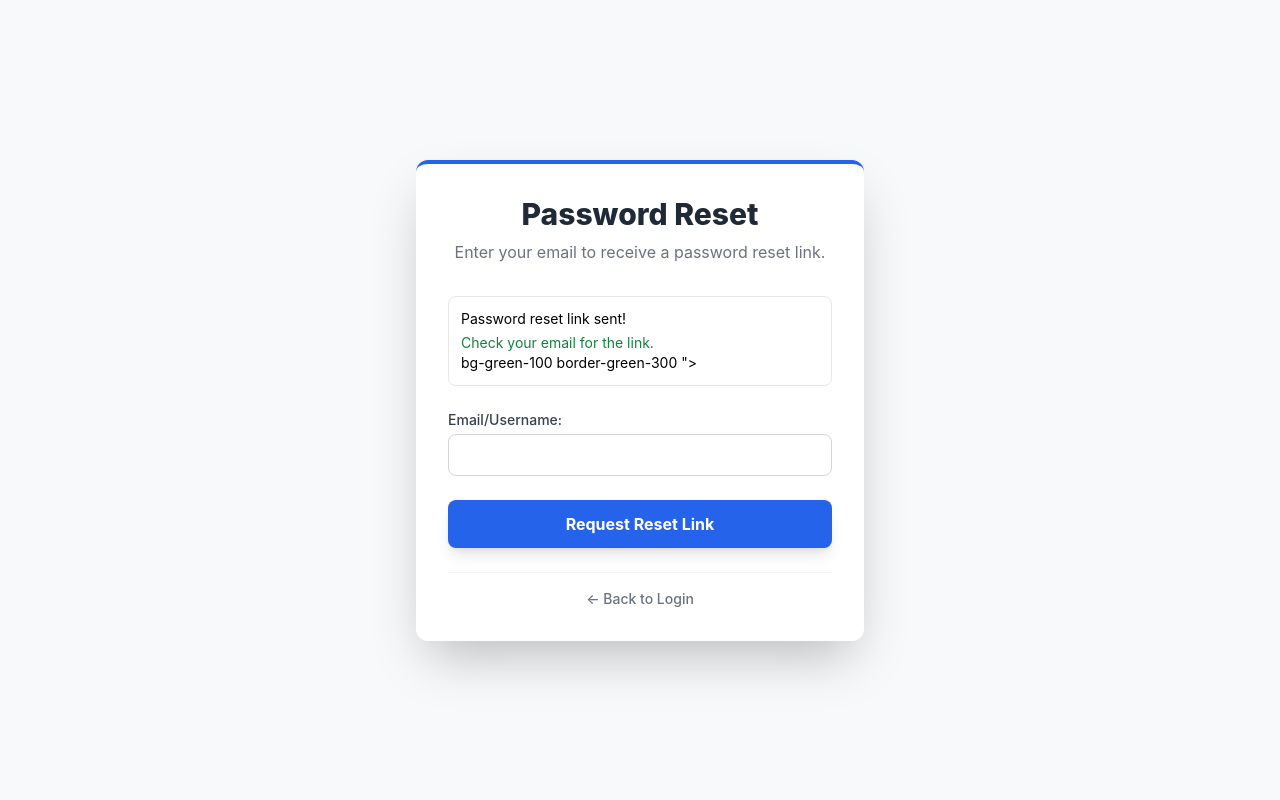
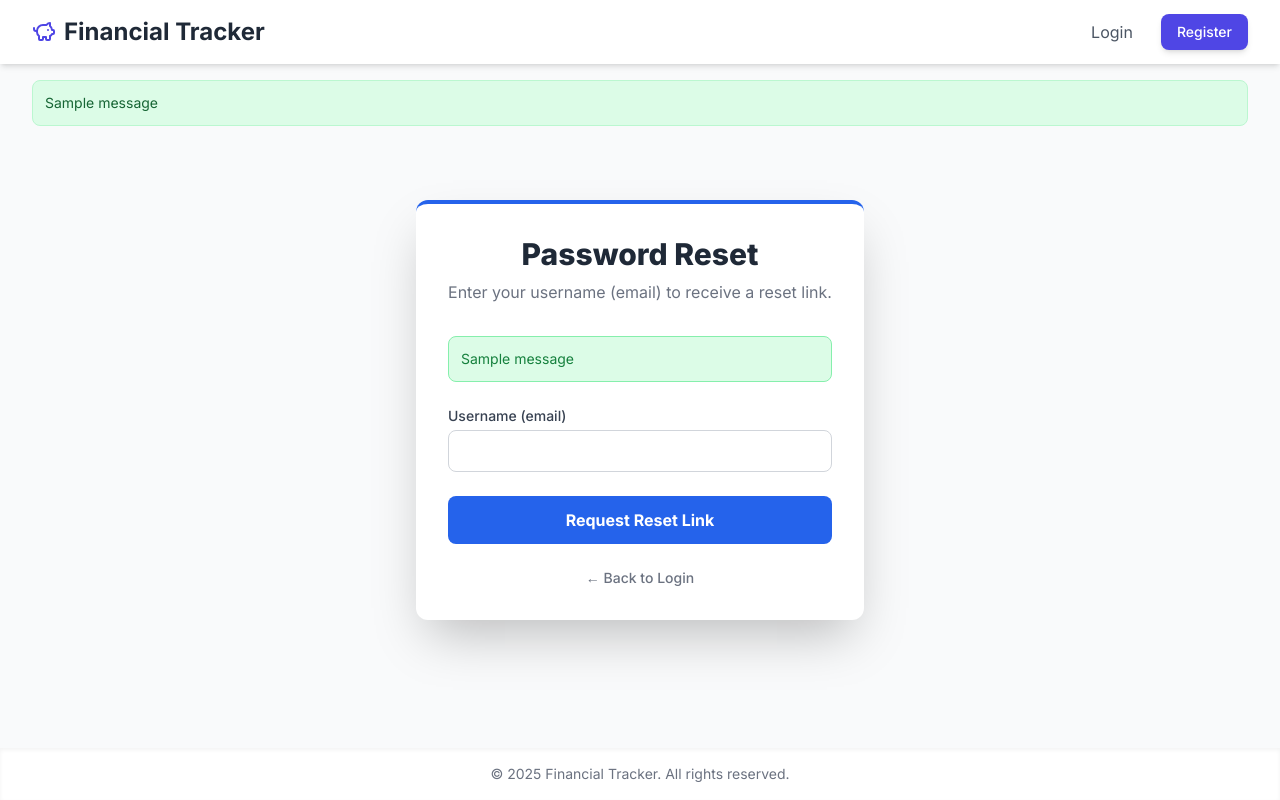
Before and after one commit to foyruser/Family-Financial-Dashboard, a Flask app: page /forgot_password in a window 1280 px wide. Run offline with Flask 3, Linux system fonts and the light colour scheme; one stand-in notice (Sample message) is shown; some libraries are stand-ins or nearby versions.

Commit message:
Update forgot_password.html

```diff
--- a/templates/forgot_password.html
+++ b/templates/forgot_password.html
@@ -1,67 +1,44 @@
-<!DOCTYPE html>
-<html lang="en">
-<head>
-    <meta charset="UTF-8">
-    <meta name="viewport" content="width=device-width, initial-scale=1.0">
-    <title>Forgot Password - Dream Bee Network</title>
-    <script src="https://cdn.tailwindcss.com"></script>
-    <style>
-        /* Consistent font and dashboard background color */
-        body { font-family: 'Inter', sans-serif; background-color: #f7f9fb; }
-    </style>
-</head>
-<body class="min-h-screen flex items-center justify-center p-4">
+{% extends "base.html" %}
+{% block title %}Password Reset{% endblock %}
 
+{% block content %}
+<div class="min-h-[60vh] flex items-center justify-center p-4">
   <div class="w-full max-w-md bg-white p-8 rounded-xl shadow-2xl border-t-4 border-blue-600">
     <h2 class="text-3xl font-extrabold text-center text-gray-800 mb-2">Password Reset</h2>
-        <p class="text-center text-gray-500 mb-8">Enter your email to receive a password reset link.</p>
+    <p class="text-center text-gray-500 mb-8">Enter your username (email) to receive a reset link.</p>
 
     {% with messages = get_flashed_messages(with_categories=true) %}
       {% if messages %}
         <div class="mb-6 space-y-2">
           {% for category, message in messages %}
             <div class="p-3 text-sm rounded-lg border
-                        {% if category == 'success' %}
-                            <p class="font-bold text-green-700">Password reset link sent!</p>
-                            <p class="text-sm mt-1 text-green-700">Check your email for the link.</p>
-                            {% set form_hidden = true %}
-                        {% elif category == 'error' %}
-                            <p class="font-bold text-red-700">Error</p>
-                            <p class="text-sm mt-1 text-red-700">{{ message }}</p>
-                        {% endif %}
-                        {% if category == 'success' %}bg-green-100 border-green-300
-                        {% elif category == 'error' %}bg-red-100 border-red-300
-                        {% endif %}">
-                        {# Displaying structured message based on category for better UX #}
-                        {% if category != 'success' and category != 'error' %} {{ message }} {% endif %}
+                 {% if category == 'success' %}bg-green-100 text-green-700 border-green-300
+                 {% elif category == 'error' %}bg-red-100 text-red-700 border-red-300
+                 {% else %}bg-gray-100 text-gray-700 border-gray-300{% endif %}">
+              {{ message }}
             </div>
           {% endfor %}
         </div>
       {% endif %}
     {% endwith %}
 
-        {# Only display the form if no successful reset message has been flashed #}
     {% if form_hidden is not true %}
       <form method="POST" action="{{ url_for('forgot_password') }}" class="space-y-6">
-
         <div>
-                    <label for="username" class="block text-sm font-medium text-gray-700 mb-1">Email/Username:</label>
+          <label for="username" class="block text-sm font-medium text-gray-700 mb-1">Username (email)</label>
           <input type="text" id="username" name="username" required
-                            class="w-full px-4 py-2 border border-gray-300 rounded-lg focus:ring-2 focus:ring-blue-500 focus:border-blue-500 transition-shadow">
+                 class="w-full px-4 py-2 border border-gray-300 rounded-lg focus:ring-2 focus:ring-blue-500 focus:border-blue-500">
         </div>
-
         <button type="submit"
-                        class="w-full bg-blue-600 text-white font-bold py-3 px-4 rounded-lg hover:bg-blue-700 transition-colors shadow-lg hover:shadow-xl transform hover:scale-[1.01]">
+                class="w-full bg-blue-600 text-white font-bold py-3 px-4 rounded-lg hover:bg-blue-700 transition-colors">
           Request Reset Link
         </button>
       </form>
     {% endif %}
 
-        <p class="mt-6 text-center text-sm pt-4 border-t border-gray-100">
-            <a href="{{ url_for('login') }}" class="font-medium text-gray-500 hover:text-blue-600 transition-colors">
-                ← Back to Login
-            </a>
+    <p class="mt-6 text-center text-sm">
+      <a href="{{ url_for('login') }}" class="font-medium text-gray-500 hover:text-blue-600">← Back to Login</a>
     </p>
   </div>
-</body>
-</html>
+</div>
+{% endblock %}
```
Lines whose indentation alone changed are shown as unchanged.
